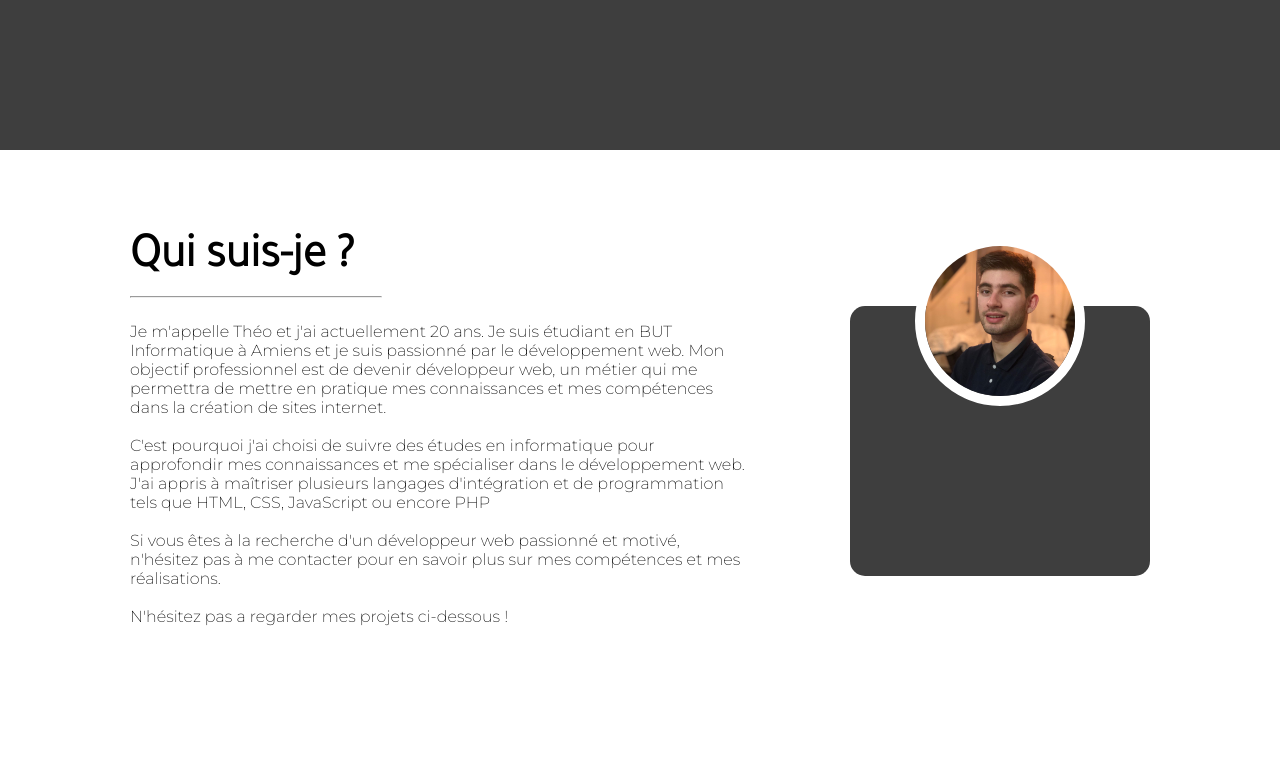
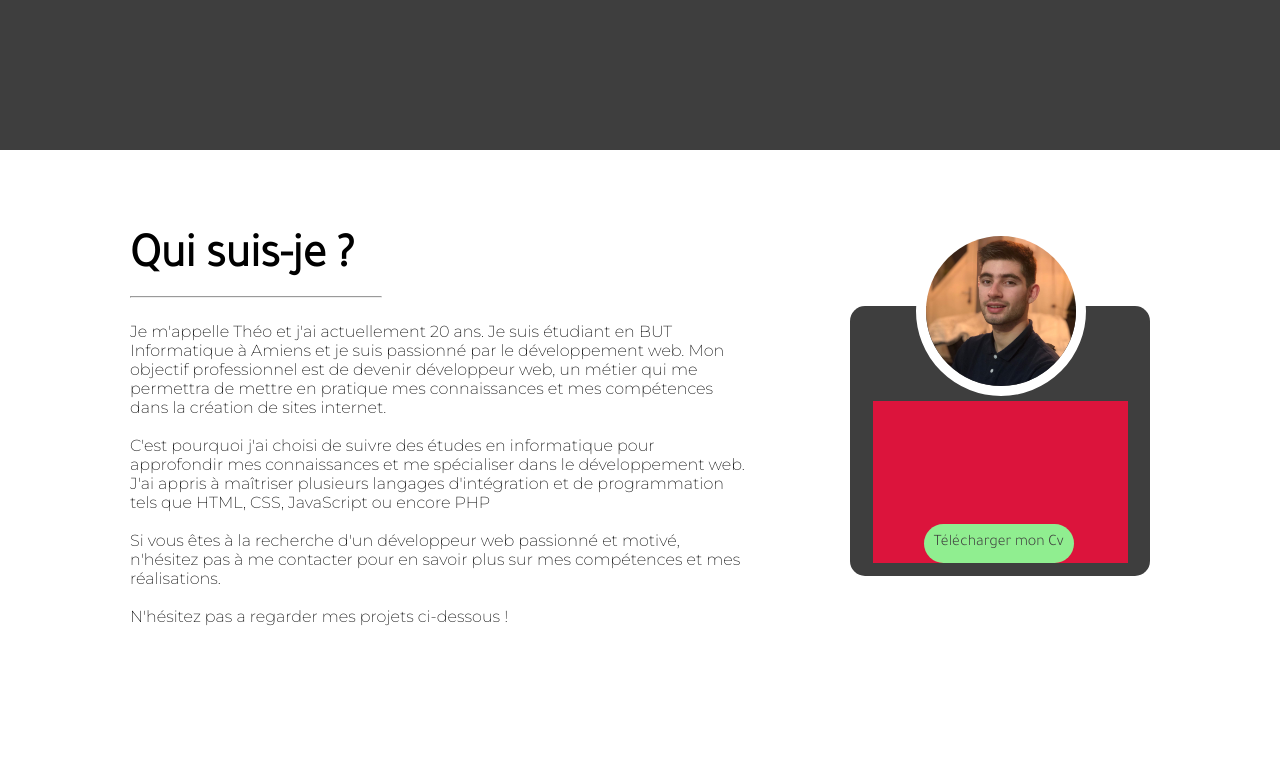
Before and after one commit to Theoode/Portfolio, a PHP site: page /pages/index.php in a window 1280 px wide. Shown: the part 619-1381 px from the top of the page. Run offline with PHP 8.4, Linux system fonts and the light colour scheme; some web fonts are replaced.

Commit message:
Modif présentation

```diff
--- a/CSS/style.css
+++ b/CSS/style.css
@@ -3,27 +3,6 @@
 @import url('https://fonts.googleapis.com/css2?family=Montserrat:wght@200&display=swap');
 @import url('https://fonts.googleapis.com/css2?family=Poppins:wght@300;400;500;600;700&display=swap');
 
-/*-----------MEDIA QUERIE---------------*/
-
-@media(max-width: 767px){
-    .footer-col{
-        width: 50%;
-        margin-bottom: 30px;
-    }
-    .texte{
-        flex-direction: column;
-    }
-
-}
-@media(max-width: 574px){
-    .footer-col{
-        width: 100%;
-    }
-}
-
-
-
-/*-----------ANIMATION---------------*/
 
 /*-----------VARIABLES---------------*/
 body{
@@ -49,7 +28,6 @@ p{
 }
 
 a{
-    color: black;
     text-decoration: none;
     font-family: 'Tajawal', sans-serif;
 }
@@ -156,27 +134,45 @@ hr{
 }
 
 .container_avatar{
-    text-align: center;
+    color: white;
     height:270px;
     width: 800px;
     background-color: #3E3E3E;
     border-radius: 15px;
     min-width: 300px;
     margin-left: 100px;
-
 }
 
 .container_avatar img{
     position: relative;
+    left: 66px;
+    bottom: 80px;
     width: 150px;
     height: 150px;
     border-radius: 100%;
-    bottom: 70px;
     border-width: 10px;
     border-style: solid;
     border-color: white;
 }
 
+.skills{
+    margin: auto;
+    position: relative;
+    height: 60%;
+    width: 85%;
+    background: crimson;
+    bottom: 75px;
+}
+
+.skills a{
+    position: absolute;
+    bottom: 0;
+    left: 20%;
+    background-color: lightgreen;
+    color: #3E3E3E;
+    padding: 10px;
+    border-radius: 20px;
+}
 
 
 
@@ -319,3 +315,23 @@ ul{
     color: #ffffff;
     transition: all 0.5s ease;
 }
+
+
+
+/*-----------MEDIA QUERIE---------------*/
+
+@media(max-width: 767px){
+    .footer-col{
+        width: 50%;
+        margin-bottom: 30px;
+    }
+    .texte{
+        flex-direction: column;
+    }
+
+}
+@media(max-width: 574px){
+    .footer-col{
+        width: 100%;
+    }
+}
--- a/pages/index.php
+++ b/pages/index.php
@@ -25,7 +25,13 @@
         </p>
 
             <div class="container_avatar">
-            <img src="../medias/profil.JPG">
+                <img src="../medias/profil.JPG">
+
+                <div class="skills">
+
+
+                    <a href="../medias/cv.pdf" download="Mon CV">Télécharger mon Cv</a>
+                </div>
             </div>
 
     </div>
```
Also changed, not shown: medias/telecharger.png (added).
